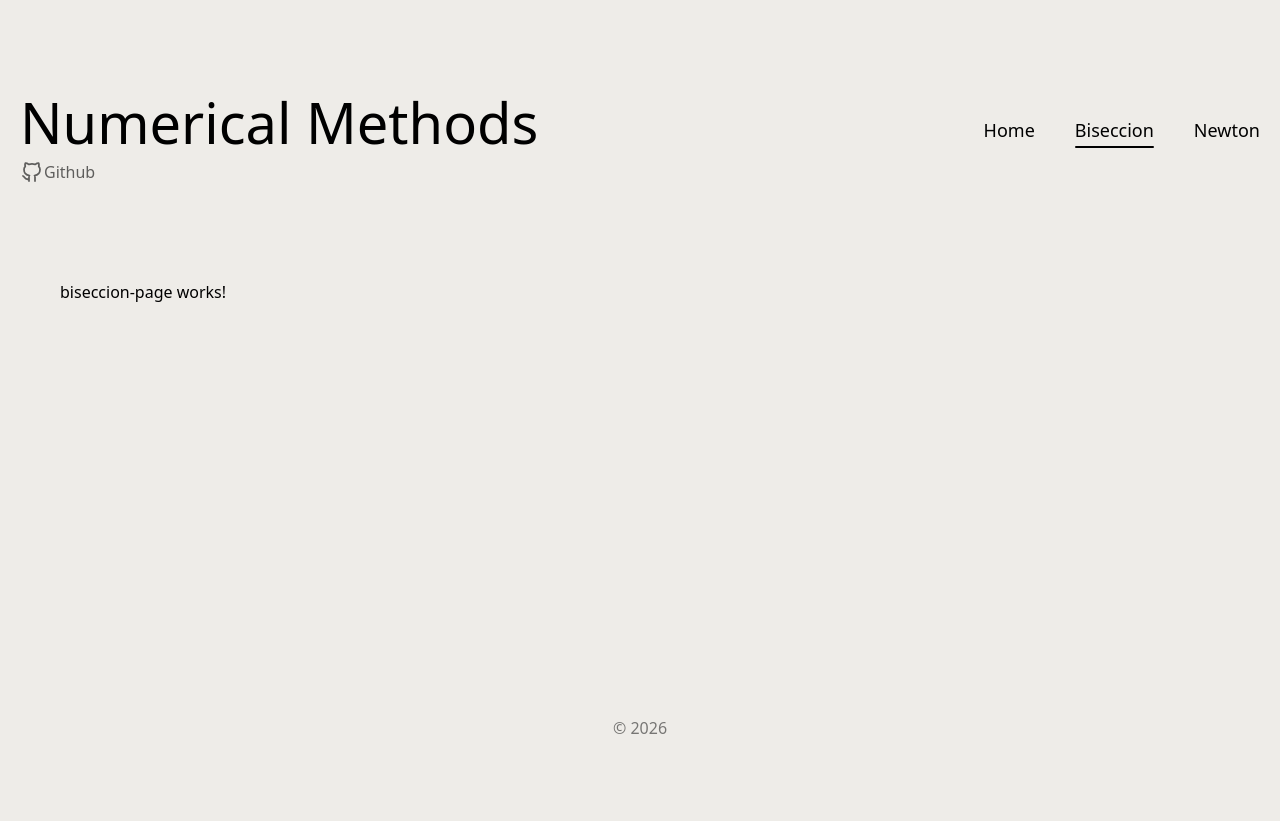
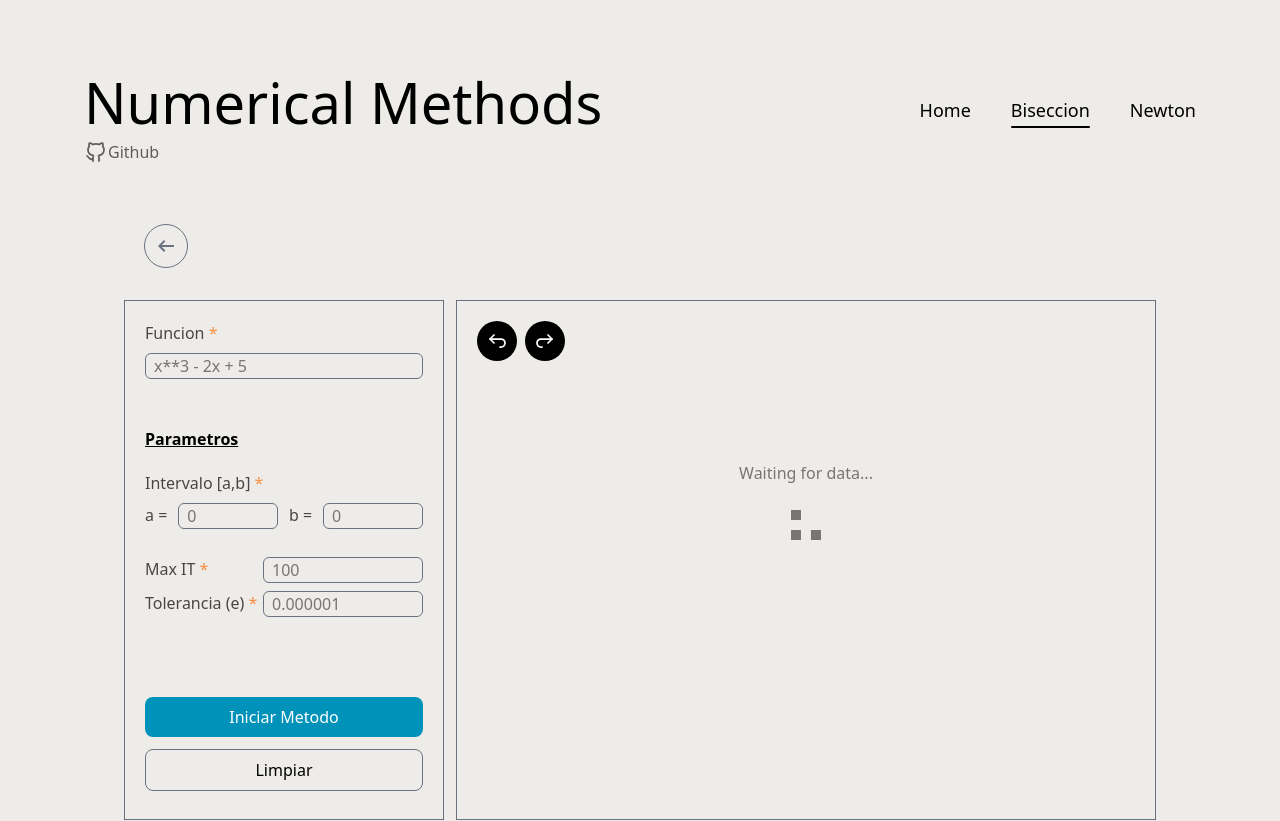
Before and after one commit to andfelg/numerical-methods, an Angular app: page /biseccion in a window 1280 px wide. Shown: the top 821 px of the page. Before the commit the page ends 800 px from the top, so only its background shows below. Built offline with nearby package versions, Linux system fonts and the light colour scheme.

Commit message:
feat: biseccion interface

```diff
--- /dev/null
+++ b/src/app/components/loadindicator/loadindicator.css
@@ -0,0 +1,91 @@
+.loader {
+        height: 5vh;
+        width: 5vh;
+        color: #000;
+        box-shadow: -10px -10px 0 5px,
+                    -10px -10px 0 5px,
+                    -10px -10px 0 5px,
+                    -10px -10px 0 5px;
+        animation: loader-38 6s infinite;
+      }
+
+      @keyframes loader-38 {
+        0% {
+          box-shadow: -10px -10px 0 5px,
+                      -10px -10px 0 5px,
+                      -10px -10px 0 5px,
+                      -10px -10px 0 5px;
+        }
+        8.33% {
+          box-shadow: -10px -10px 0 5px,
+                      10px -10px 0 5px,
+                      10px -10px 0 5px,
+                      10px -10px 0 5px;
+        }
+        16.66% {
+          box-shadow: -10px -10px 0 5px,
+                      10px -10px 0 5px,
+                      10px 10px 0 5px,
+                      10px 10px 0 5px;
+        }
+        24.99% {
+          box-shadow: -10px -10px 0 5px,
+                      10px -10px 0 5px,
+                      10px 10px 0 5px,
+                      -10px 10px 0 5px;
+        }
+        33.32% {
+          box-shadow: -10px -10px 0 5px,
+                      10px -10px 0 5px,
+                      10px 10px 0 5px,
+                      -10px -10px 0 5px;
+        }
+        41.65% {
+          box-shadow: 10px -10px 0 5px,
+                      10px -10px 0 5px,
+                      10px 10px 0 5px,
+                      10px -10px 0 5px;
+        }
+        49.98% {
+          box-shadow: 10px 10px 0 5px,
+                    10px 10px 0 5px,
+                    10px 10px 0 5px,
+                    10px 10px 0 5px;
+        }
+        58.31% {
+          box-shadow: -10px 10px 0 5px,
+                      -10px 10px 0 5px,
+                      10px 10px 0 5px,
+                      -10px 10px 0 5px;
+        }
+        66.64% {
+          box-shadow: -10px -10px 0 5px,
+                      -10px -10px 0 5px,
+                      10px 10px 0 5px,
+                      -10px 10px 0 5px;
+        }
+        74.97% {
+          box-shadow: -10px -10px 0 5px,
+                      10px -10px 0 5px,
+                      10px 10px 0 5px,
+                      -10px 10px 0 5px;
+        }
+        83.3% {
+          box-shadow: -10px -10px 0 5px,
+                      10px 10px 0 5px,
+                      10px 10px 0 5px,
+                      -10px 10px 0 5px;
+        }
+        91.63% {
+          box-shadow: -10px -10px 0 5px,
+                      -10px 10px 0 5px,
+                      -10px 10px 0 5px,
+                      -10px 10px 0 5px;
+        }
+        100% {
+          box-shadow: -10px -10px 0 5px,
+                      -10px -10px 0 5px,
+                      -10px -10px 0 5px,
+                      -10px -10px 0 5px;
+        }
+      }
--- /dev/null
+++ b/src/app/components/loadindicator/loadindicator.html
@@ -0,0 +1 @@
+<span class="loader"></span>
--- /dev/null
+++ b/src/app/components/loadindicator/loadindicator.ts
@@ -0,0 +1,9 @@
+import { Component } from '@angular/core';
+
+@Component({
+  selector: 'app-loadindicator',
+  imports: [],
+  templateUrl: './loadindicator.html',
+  styleUrl: './loadindicator.css',
+})
+export class Loadindicator {}
--- a/src/app/layouts/app-layout/app-layout.html
+++ b/src/app/layouts/app-layout/app-layout.html
@@ -1,5 +1,5 @@
 <main class="flex justify-center">
-    <div class="lg:pt-20 pt-10 lg:p-5 p-0 flex flex-col justify-center w-7xl min-h-[100vh]">
+    <div class="lg:pt-15 pt-10 lg:p-5 p-0 flex flex-col justify-center w-6xl min-h-screen">
         <header class="flex flex-col lg:flex-row justify-center lg:justify-between w-full items-center">
             <div>
                 <h1 class="text-[4vh] lg:text-[7vh]">Numerical Methods</h1>
@@ -24,7 +24,7 @@
                 }
             </nav>
         </header>
-        <div class="mt-14 lg:p-10 flex-1">
+        <div class="lg:p-10 flex-1">
             <router-outlet />
         </div>
         <footer class="text-center p-10 opacity-50">
--- a/src/app/pages/biseccion-page/biseccion-page.html
+++ b/src/app/pages/biseccion-page/biseccion-page.html
@@ -1,3 +1,114 @@
-<section class="page-content">
-    <p>biseccion-page works!</p>
+<style>
+    label{
+        opacity: 70%;
+    }
+</style>
+
+<header class="p-5 flex justify-center">
+    <div class="lg:w-full w-80">
+        <app-back-button></app-back-button>
+    </div>
+</header>
+<section class="page-content mt-3">
+    <div class="flex flex-col lg:flex-row justify-center items-center lg:justify-between">
+        <!--LEFT PANEL-->
+        <div class="p-5 w-80 h-130 border border-gray-500">
+            <div class="flex flex-col">
+                <label for="func">Funcion <span class="text-orange-500">*</span></label>
+                <input
+                    type="text"
+                    name="func"
+                    [(ngModel)]="formValues.func"
+                    placeholder="x**3 - 2x + 5"
+                    class="mt-2 border-gray-500 border px-2 rounded-md">
+            </div>
+
+            <div class="mt-12">
+                <p class="font-semibold underline">Parametros</p>
+
+                <div class="flex flex-col mt-5">
+                    <label>Intervalo [a,b] <span class="text-orange-500">*</span></label>
+                    <div class="flex justify-between gap-2 mt-2">
+                        <label>a =</label>
+                        <input
+                            type="number"
+                            [(ngModel)]="formValues.interA"
+                            placeholder="0"
+                            class="w-25 border-gray-500 border px-2 rounded-md">
+                        <label>b =</label>
+                        <input
+                            type="number"
+                            [(ngModel)]="formValues.interB"
+                            placeholder="0"
+                            class="w-25 border-gray-500 border px-2 rounded-md">
+                    </div>
+                </div>
+
+                <div class="mt-7 flex justify-between">
+                    <label>Max IT <span class="text-orange-500">*</span></label>
+                    <input
+                        type="number"
+                        [(ngModel)]="formValues.maxIterations"
+                        placeholder="100"
+                        class="w-40 border-gray-500 border px-2 rounded-md">
+                </div>
+
+                <div class="mt-2 flex justify-between">
+                    <label>Tolerancia (e) <span class="text-orange-500">*</span></label>
+                    <input
+                        type="number"
+                        [(ngModel)]="formValues.tolerance"
+                        placeholder="0.000001"
+                        step="0.000001"
+                        class="w-40 border-gray-500 border px-2 rounded-md">
+                </div>
+            </div>
+
+            <div class="mt-20">
+                <button
+                    (click)="iniciarMetodo()"
+                    class="bg-cyan-600 text-white p-2 w-full rounded-lg hover:cursor-pointer hover:opacity-80">
+                    Iniciar Metodo
+                </button>
+                <button
+                    (click)="limpiarFormulario()"
+                    class="mt-3 border border-gray-500 p-2 w-full rounded-lg hover:cursor-pointer hover:bg-gray-500/10">
+                    Limpiar
+                </button>
+            </div>
+        </div>
+
+        <!--RIGHT PANEL-->
+        <div class="p-5 md:w-175 w-80 h-130 overflow-x-scroll border border-gray-500 mt-10 lg:mt-0">
+            <!--TOP PROGRESS BUTTONS-->
+            <section class="flex gap-2">
+                <button class="w-10 h-10 bg-black flex justify-center items-center rounded-full hover:cursor-pointer">
+                    <svg xmlns="http://www.w3.org/2000/svg" width="24" height="24" viewBox="0 0 24 24" fill="none" stroke="white" stroke-width="1.75" stroke-linecap="round" stroke-linejoin="round" class="icon icon-tabler icons-tabler-outline icon-tabler-arrow-back-up">
+                        <path stroke="none" d="M0 0h24v24H0z" fill="none" />
+                        <path d="M9 14l-4 -4l4 -4" />
+                        <path d="M5 10h11a4 4 0 1 1 0 8h-1" />
+                    </svg>
+                </button>
+                <button class="w-10 h-10 bg-black flex justify-center items-center rounded-full hover:cursor-pointer">
+                    <svg width="24" height="24" viewBox="0 0 24 24" fill="none" stroke="white" stroke-width="1.75" stroke-linecap="round" stroke-linejoin="round" class="icon icon-tabler icons-tabler-outline icon-tabler-arrow-forward-up">
+                        <path stroke="none" d="M0 0h24v24H0z" fill="none" />
+                        <path d="M15 14l4 -4l-4 -4" />
+                        <path d="M19 10h-11a4 4 0 1 0 0 8h1" />
+                    </svg>
+                </button>
+            </section>
+
+            <section class="flex justify-center h-full">
+                @if(isWaiting){
+                    <div class="pt-25 flex items-center flex-col opacity-50">
+                        <p>Waiting for data...</p>
+                        <div class="mt-10">
+                            <app-loadindicator></app-loadindicator>
+
+                        </div>
+                    </div>
+                }
+            </section>
+        </div>
+    </div>
 </section>
--- a/src/app/pages/biseccion-page/biseccion-page.ts
+++ b/src/app/pages/biseccion-page/biseccion-page.ts
@@ -1,8 +1,54 @@
 import { Component } from '@angular/core';
+import { BackButton } from '../../components/back-button/back-button';
+import { FormsModule } from '@angular/forms';
+import { Loadindicator } from '../../components/loadindicator/loadindicator';
+
+interface FormValues{
+  func: string | null,
+  interA: number | null,
+  interB: number | null,
+  maxIterations: number | null,
+  tolerance: number | null
+}
 
 @Component({
   selector: 'app-biseccion-page',
-  imports: [],
+  imports: [BackButton, FormsModule, Loadindicator],
   templateUrl: './biseccion-page.html',
 })
-export class BiseccionPage {}
+export class BiseccionPage {
+
+  isWaiting: boolean = true;
+
+  formValues: FormValues = {
+    func: '',
+    interA: null,
+    interB: null,
+    maxIterations: null,
+    tolerance: null
+  };
+
+  iniciarMetodo() {
+    console.log('Valores del formulario:', this.formValues);
+    console.log('Función:', this.formValues.func);
+    console.log('Intervalo a:', this.formValues.interA);
+    console.log('Intervalo b:', this.formValues.interB);
+    console.log('Máx iteraciones:', this.formValues.maxIterations);
+    console.log('Tolerancia:', this.formValues.tolerance);
+    this.isWaiting = false;
+
+  }
+
+  limpiarFormulario() {
+    this.formValues = {
+      func: '',
+      interA: null,
+      interB: null,
+      maxIterations: null,
+      tolerance: null
+    };
+
+    this.isWaiting = true;
+  }
+
+}
--- a/src/app/pages/newton-page/newton-page.html
+++ b/src/app/pages/newton-page/newton-page.html
@@ -1,4 +1,8 @@
-
+<header class="p-5 flex justify-center">
+    <div class="lg:w-full w-80">
+        <app-back-button></app-back-button>
+    </div>
+</header>
 <section class="page-content">
     <p>newton-page works!</p>
 </section>
--- a/src/app/pages/newton-page/newton-page.ts
+++ b/src/app/pages/newton-page/newton-page.ts
@@ -1,8 +1,9 @@
 import { Component } from '@angular/core';
+import { BackButton } from '../../components/back-button/back-button';
 
 @Component({
   selector: 'app-newton-page',
-  imports: [],
+  imports: [BackButton],
   templateUrl: './newton-page.html',
 })
 export class NewtonPage {}
```
Also changed, not shown: src/app/pages/main-page/main-page.html (+6 -6 lines).
